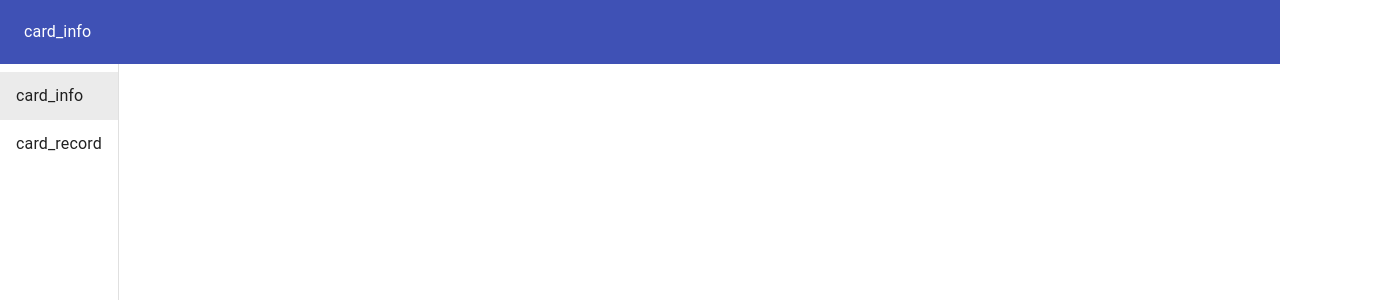
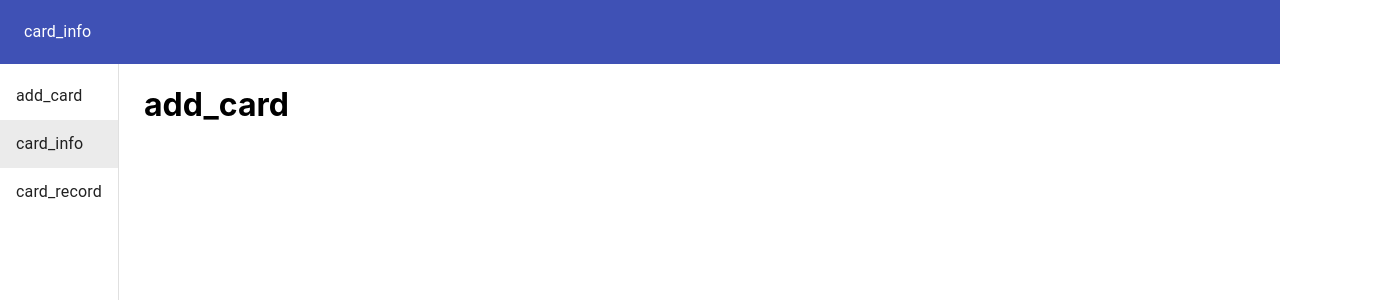
Before and after one commit to nickchen120235/rfid_frontend, a React (Create React App) app: page /add_card in a window 1280 px wide. Shown: the top 300 px of the page, 1400 px wide, since content can reach past the window. Built offline with nearby package versions, Linux system fonts and the light colour scheme.

Commit message:
add new page

```diff
--- a/src/App.jsx
+++ b/src/App.jsx
@@ -7,6 +7,7 @@ import SideMenu from './Components/SideMenu'
 
 import CardInfo from './Pages/card_info'
 import CardRecord from './Pages/card_record'
+import AddCard from './Pages/add_card'
 
 const App = () => {
 
@@ -22,6 +23,7 @@ const App = () => {
       <Switch>
         <Route path='/card_info'><CardInfo /></Route>
         <Route path='/card_record'><CardRecord /></Route>
+        <Route path='/add_card'><AddCard /></Route>
       </Switch>
     </BrowserRouter>
   )
--- a/src/Components/SideMenu.jsx
+++ b/src/Components/SideMenu.jsx
@@ -11,7 +11,7 @@ const SideMenu = props => {
     <Drawer variant='permanent' anchor='left' className={classes.drawer}>
       <List>
         <Toolbar />
-        {['card_info', 'card_record'].map(text => (
+        {['add_card', 'card_info', 'card_record'].map(text => (
           <ListItem key={text} button onClick={() => props.onClick(text)} selected={props.selected === text} component={Link} to={`/${text}`}>
             <ListItemText primary={text} />
           </ListItem>
--- /dev/null
+++ b/src/Pages/add_card.jsx
@@ -0,0 +1,15 @@
+import React from 'react'
+import { Container } from '@material-ui/core'
+
+import styles from '../Styles/Pages'
+
+const AddCard = () => {
+  const classes = styles()
+  return(
+    <Container className={classes.container}>
+      <h1>add_card</h1>
+    </Container>
+  )
+}
+
+export default AddCard
```
